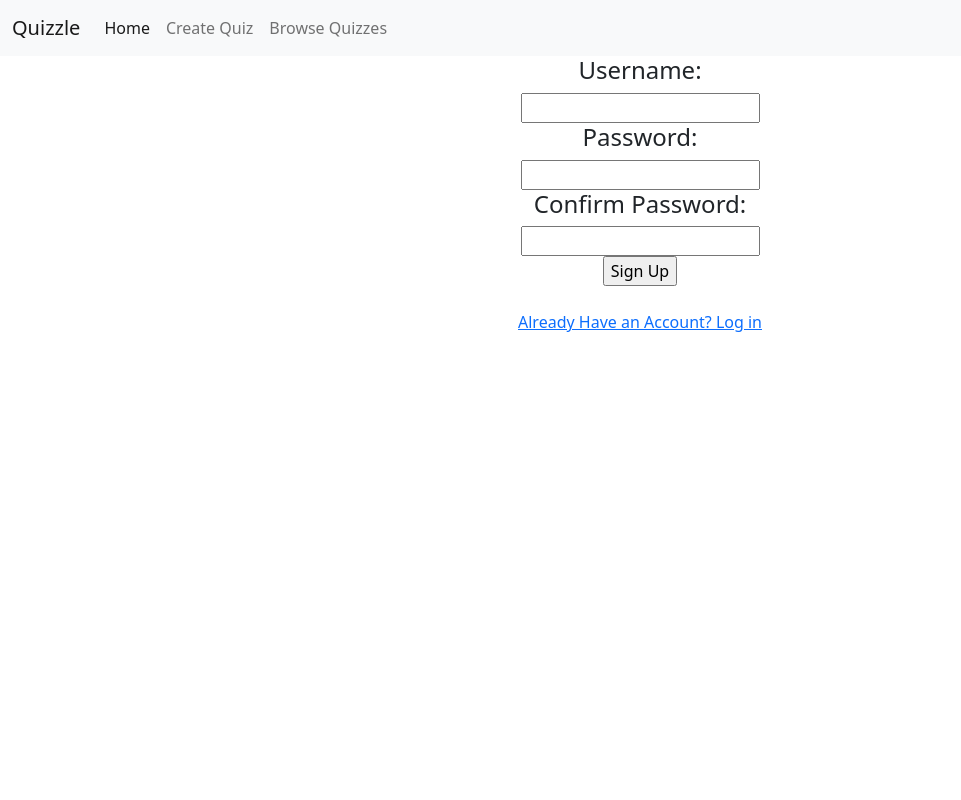
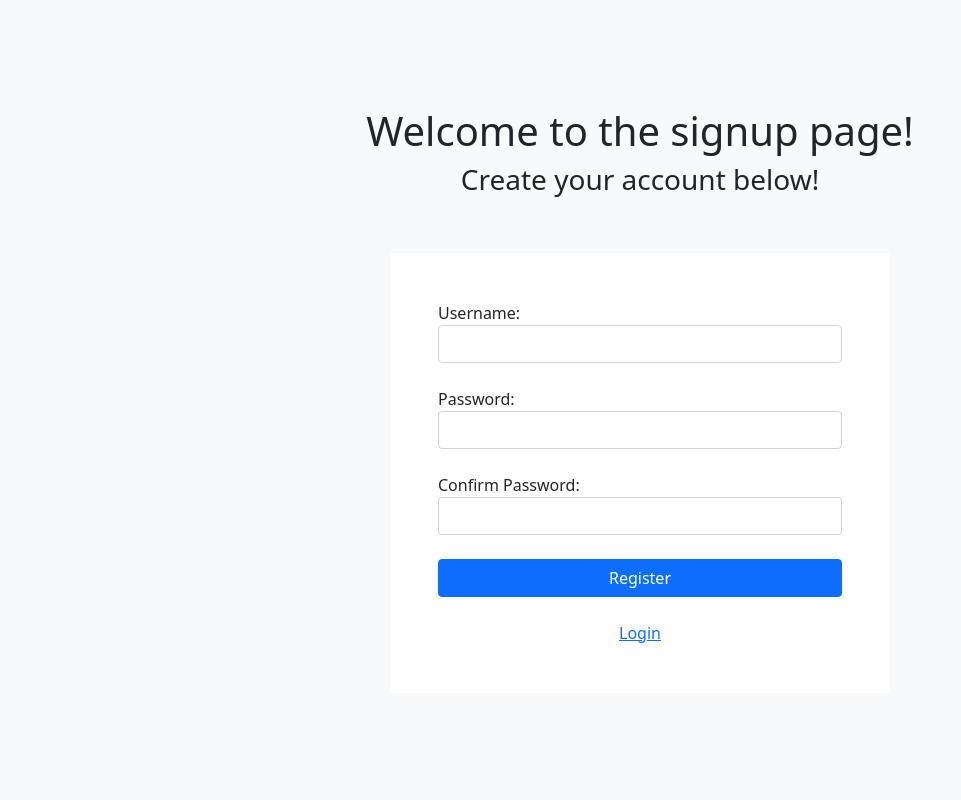
Before and after one commit to sging04/FinalProject, a Flask app: page /signup in a window 1280 px wide. Shown: the whole page, without its empty margins (0-961 px from the left). Run offline with Flask 2, Linux system fonts and the light colour scheme.

Commit message:
login and signup

```diff
--- a/app/templates/login.html
+++ b/app/templates/login.html
@@ -1,30 +1,47 @@
-{% extends "index.html" %}
+<!DOCTYPE html>
+<html>
+
+  <head>
+    <title> LOGIN PAGE </title>
+    <link href="https://cdn.jsdelivr.net/npm/bootstrap@5.0.2/dist/css/bootstrap.min.css" rel="stylesheet" integrity="sha384-EVSTQN3/azprG1Anm3QDgpJLIm9Nao0Yz1ztcQTwFspd3yD65VohhpuuCOmLASjC" crossorigin="anonymous">
+    <link href ="../static/css/styles.css" rel ="stylesheet" type ="text/css">
+  </head>
+
+  <body class="bg-light d-flex flex-column vw-100 vh-100 align-items-center justify-content-center">
+
+    {% if error %}
+      <div class="alert alert-danger" role="alert">
+        {{ error }}
+      </div>
+    {% endif %}
+
+    <h1>
+      Welcome to Your Dashboard!
+    </h1>
+
+    <h3>
+      Login below to proceed.
+      <br><br>
+    </h3>
+
+    <form action="/login" method="POST" class="bg-white p-5 mt-5 rounded-2 d-flex justify-content-stretch flex-column" style="width: 100%; max-width: 500px; grid-gap: 24px;">
+      <div class="">
+        <label for="">Username:</label>
+        <input  class="form-control" type="text" name="username">
+      </div>
+      <div class="">
+        <label for="">Password:</label>
+      <input  class="form-control" type="password" name="password">
+      </div>
+      <input class="btn btn-primary" type="submit" name="sub1" value="Login">
+      <a href = "/signup"> Register Here</a>
+    </form>
 
 
-  {%block content %}
 
-    <div class="container d-flex align-items-center justify-content-center">
-      <div>
-        Enter your username and password.
-          <form action="/login" method="POST">
-            <h4>Username: </h4>
-            <input type="text" name="username">
-            <br>
-            <h4>Password: </h4>
-            <input type="password" name="password">
-            <br>
-            <br>
-            <input type="submit" name="sub1" value="Log In">
-            <br>
-            <br>
-            <a href="/signup">Don't Have an Account? Sign Up</a>
-          </form>
-          <br>
+    <br>
 
-          <p style="color : red;">{{syntaxerror}}</p>
+    <script src="https://cdn.jsdelivr.net/npm/bootstrap@5.0.2/dist/js/bootstrap.bundle.min.js" integrity="sha384-MrcW6ZMFYlzcLA8Nl+NtUVF0sA7MsXsP1UyJoMp4YLEuNSfAP+JcXn/tWtIaxVXM" crossorigin="anonymous"></script>
+  </body>
 
-        </div>
-      </div>
-
-
-  {% endblock %}
+</html>
--- a/app/templates/signup.html
+++ b/app/templates/signup.html
@@ -1,26 +1,46 @@
-{% extends "login.html" %}
+<!DOCTYPE html>
+<html>
 
-    {% block content %}
+  <head>
+    <title> SIGN UP PAGE </title>
+    <link href="https://cdn.jsdelivr.net/npm/bootstrap@5.0.2/dist/css/bootstrap.min.css" rel="stylesheet" integrity="sha384-EVSTQN3/azprG1Anm3QDgpJLIm9Nao0Yz1ztcQTwFspd3yD65VohhpuuCOmLASjC" crossorigin="anonymous">
+    <link href ="../static/css/styles.css" rel ="stylesheet" type ="text/css">
+  </head>
 
-      <center>
+  <body class="bg-light d-flex flex-column vw-100 vh-100 align-items-center justify-content-center">
 
-        <form action="/signup" method="POST">
-          <h4>Username: </h4>
-          <input type="text" name="username">
-          <br>
-          <h4>Password: </h4>
-          <input type="password" name="password">
-         <h4>Confirm Password: </h4>
-         <input type="password" name="passauth">
-          <br>
-          <input type="submit" name="sub1" value="Sign Up">
-          <br>
-          <br>
+    {% if error_message %}
+    <div class="alert alert-danger" role="alert">
+      {{error_message}}
+    </div>
+  {% endif %}
 
-          <a href="/">Already Have an Account? Log in</a>
+    <h1>
+      Welcome to the signup page!
+    </h1>
 
-      </center>
+    <h3>
+      Create your account below!
+    </h3>
+      <form action="/signup" method="POST" class="bg-white p-5 mt-5 rounded-2 d-flex justify-content-stretch flex-column" style="width: 100%; max-width: 500px; grid-gap: 24px;">
+        <div class="d-flex flex-column align-items-left">
+          <label for="" class="text-left">Username:</label>
+          <input class="form-control" type="text" name="new_username">
+        </div>
+        <div class="">
+          <label for="">Password:</label>
+          <input  class="form-control" type="password" name="new_password">
+        </div>
+        <div class="">
+          <label for="">Confirm Password:</label>
+        <input  class="form-control" type="password" name="confirm_password">
+        </div>
+        <input class="btn btn-primary" type="submit" name="sub1" value="Register">
+        <div class="d-flex justify-content-center" style="grid-gap: 12px;">
+          <a href="/login">Login</a>
+        </div>
+      </form>
+    <script src="https://cdn.jsdelivr.net/npm/bootstrap@5.0.2/dist/js/bootstrap.bundle.min.js" integrity="sha384-MrcW6ZMFYlzcLA8Nl+NtUVF0sA7MsXsP1UyJoMp4YLEuNSfAP+JcXn/tWtIaxVXM" crossorigin="anonymous"></script>
+  </body>
 
-
-
-      {% endblock %}
+</html>
```
Also changed, not shown: devlog.txt (+7 -1 lines).
